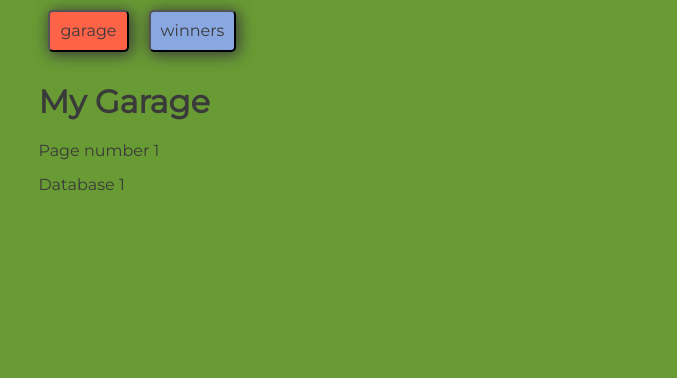
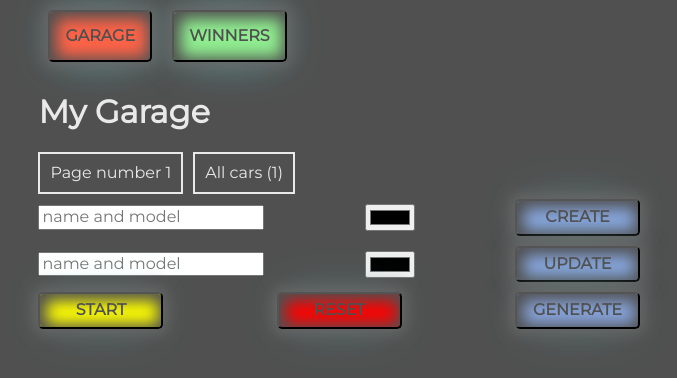
Before and after one commit to aleksem07/shelter, a website built with webpack: page src/index.html in a window 1280 px wide. Shown: the whole page, without its empty margins (0-677 px from the left). Built offline with nearby package versions, Linux system fonts and the light colour scheme.

Commit message:
feat: add car editor

```diff
--- a/src/index.scss
+++ b/src/index.scss
@@ -5,5 +5,7 @@
 @import "style/buttons";
 
 @import "style/header";
+@import "style/main";
+@import "style/editor";
 
 @import "style/footer";
--- a/src/modules/app.ts
+++ b/src/modules/app.ts
@@ -1,2 +1,18 @@
-import "./ui/header";
-import "./ui/main";
+import { createHeader } from "./ui/header";
+import { createMain } from "./ui/main";
+import { createEditor } from "./ui/create-car";
+import "./page-switcher";
+import "./ui/start-race";
+import { createStartButtons } from "./ui/start-race";
+
+function app() {
+  createHeader.initHeader();
+  createMain.initMain();
+  createMain.initGarage();
+  createEditor.initEditor();
+  createEditor.createEditorButton("create");
+  createEditor.createEditorButton("update");
+  createStartButtons.init();
+  createStartButtons.createButtons();
+}
+app();
--- /dev/null
+++ b/src/modules/page-switcher.ts
@@ -0,0 +1,16 @@
+import { createMain } from "./ui/main";
+
+const garage = document.querySelector(".button-garage");
+const winners = document.querySelector(".button-winners");
+
+garage?.addEventListener("click", (evt) => {
+  evt.preventDefault();
+  createMain.clear();
+  createMain.initGarage();
+});
+
+winners?.addEventListener("click", (evt) => {
+  evt.preventDefault();
+  createMain.clear();
+  createMain.initWinners();
+});
--- /dev/null
+++ b/src/modules/ui/create-car.ts
@@ -0,0 +1,49 @@
+import { Button, createAndAppendElement } from "./util";
+
+const createEditor = {
+  elements: {
+    main: null as HTMLElement | null,
+    container: null as HTMLElement | null,
+    div: null as HTMLElement | null,
+    button: null as HTMLElement | null,
+    input: null as HTMLInputElement | null,
+  },
+
+  initEditor() {
+    this.elements.main = document.querySelector("main");
+  },
+
+  createEditorButton(name: string) {
+    const createBtn = new Button(name);
+
+    this.elements.container = createAndAppendElement("div", "container");
+    if (this.elements.main) {
+      this.elements.main.appendChild(this.elements.container);
+    } else {
+      console.error("Not find <main></main>");
+    }
+
+    this.elements.input = createAndAppendElement(
+      "input",
+      `${name}-input`
+    ) as HTMLInputElement;
+    this.elements.input.placeholder = "name and model";
+    this.elements.container?.appendChild(this.elements.input);
+
+    this.elements.input = createAndAppendElement(
+      "input",
+      `${name}-color`
+    ) as HTMLInputElement;
+    this.elements.input.type = "color";
+    this.elements.container?.appendChild(this.elements.input);
+
+    this.elements.button = createAndAppendElement(
+      "button",
+      `button editor-button ${name}-button`,
+      createBtn.name
+    );
+    this.elements.container?.appendChild(this.elements.button);
+  },
+};
+
+export { createEditor };
--- a/src/modules/ui/header.ts
+++ b/src/modules/ui/header.ts
@@ -15,11 +15,11 @@ const createHeader = {
 
     //create buttons
     const garageBtn = new Button("garage", "tomato");
-    const winnersBtn = new Button("winners");
+    const winnersBtn = new Button("winners", "lightgreen");
 
     this.elements.button = createAndAppendElement(
       "button",
-      "button",
+      "button button-garage",
       garageBtn.name
     );
     this.elements.button.style.backgroundColor = garageBtn.color;
@@ -27,11 +27,12 @@ const createHeader = {
 
     this.elements.button = createAndAppendElement(
       "button",
-      "button",
+      "button button-winners",
       winnersBtn.name
     );
     this.elements.header.appendChild(this.elements.button);
+    this.elements.button.style.backgroundColor = winnersBtn.color;
   },
 };
 
-createHeader.initHeader();
+export { createHeader };
--- a/src/modules/ui/main.ts
+++ b/src/modules/ui/main.ts
@@ -32,8 +32,30 @@ const createMain = {
     this.elements.p.textContent = "Page number 1";
     this.elements.div?.appendChild(this.elements.p);
     //all count car in base
-    this.elements.p = createAndAppendElement("p", "database");
-    this.elements.p.textContent = "Database 1";
+    this.elements.p = createAndAppendElement("p", "database-counter");
+    this.elements.p.textContent = "All cars (1)";
+    this.elements.div?.appendChild(this.elements.p);
+  },
+
+  initWinners() {
+    //name
+    this.elements.h1 = createAndAppendElement("h1", "garage-title");
+    this.elements.h1.textContent = "Winners";
+    this.elements.main?.appendChild(this.elements.h1);
+
+    //container car/page counter
+    this.elements.div = createAndAppendElement(
+      "div",
+      "garage-counter-container"
+    );
+    this.elements.main?.appendChild(this.elements.div);
+    //page numb
+    this.elements.p = createAndAppendElement("p", "page-number");
+    this.elements.p.textContent = "Page number 1";
+    this.elements.div?.appendChild(this.elements.p);
+    //all count car in base
+    this.elements.p = createAndAppendElement("p", "database-counter");
+    this.elements.p.textContent = "All winners (1)";
     this.elements.div?.appendChild(this.elements.p);
   },
 
@@ -44,5 +66,4 @@ const createMain = {
   },
 };
 
-createMain.initMain();
-createMain.initGarage();
+export { createMain };
--- /dev/null
+++ b/src/modules/ui/start-race.ts
@@ -0,0 +1,43 @@
+import { Button, createAndAppendElement } from "./util";
+
+const createStartButtons = {
+  elements: {
+    main: null as HTMLElement | null,
+    container: null as HTMLElement | null,
+    div: null as HTMLElement | null,
+    button: null as HTMLElement | null,
+    input: null as HTMLInputElement | null,
+  },
+
+  init() {
+    this.elements.main = document.querySelector("main");
+    this.elements.container = createAndAppendElement("div", "container");
+    if (this.elements.main) {
+      this.elements.main.appendChild(this.elements.container);
+    } else {
+      console.error("Not find <main></main>");
+    }
+  },
+
+  createButtons() {
+    const startBtn = new Button("start", "yellow");
+    const resetBtn = new Button("reset", "red");
+    const generateBtn = new Button("generate");
+
+    const btn = (btn: Button) => {
+      this.elements.button = createAndAppendElement(
+        "button",
+        `button editor-button start-button`,
+        btn.name
+      );
+      this.elements.button.style.backgroundColor = btn.color;
+      this.elements.container?.appendChild(this.elements.button);
+    };
+
+    btn(startBtn);
+    btn(resetBtn);
+    btn(generateBtn);
+  },
+};
+
+export { createStartButtons };
--- a/src/modules/ui/util.ts
+++ b/src/modules/ui/util.ts
@@ -12,7 +12,7 @@ const createAndAppendElement = function (
 ): HTMLElement {
   const element = document.createElement(tag);
   if (className) element.className = className;
-  if (textContent) element.textContent = textContent;
+  if (textContent) element.textContent = textContent.toUpperCase();
   return element;
 };
 
--- a/src/style/_buttons.scss
+++ b/src/style/_buttons.scss
@@ -1,9 +1,27 @@
 .button {
-  padding: 10px;
+  padding: 15px;
   margin: 10px;
   cursor: pointer;
-  color: $text;
+  color: $text-button;
+  font-weight: 700;
   border-radius: 5px;
   background-color: $back-btn--default;
-  box-shadow: 2px 2px 15px 1px $text;
+  box-shadow: 0 0 15px 5px $back--add, 0 0 50px -15px rgb(109, 255, 255),
+    inset 2px 2px 15px 5px $back;
+  transition: all 0.25s ease;
+
+  &:hover {
+    color: $text;
+  }
+
+  &:active {
+    color: $back--add;
+    box-shadow: inset 2px 2px 15px 10px $shadow--add;
+  }
 }
+
+.editor-button {
+  min-width: 125px;
+  margin: 0;
+  padding: 7px 15px;
+}
--- /dev/null
+++ b/src/style/_editor.scss
@@ -0,0 +1,7 @@
+.container {
+  margin: 5px 0;
+  display: flex;
+  justify-content: space-between;
+  align-items: center;
+  gap: 10px;
+}
--- /dev/null
+++ b/src/style/_main.scss
@@ -0,0 +1,16 @@
+.main {
+  display: grid;
+  grid-template-rows: repeat(5, min-content);
+  grid-template-columns: 50%;
+}
+
+.garage-counter-container {
+  display: flex;
+  gap: 10px;
+
+  & p {
+    margin: 0;
+    padding: 10px;
+    border: 2px solid $text;
+  }
+}
--- a/src/style/_var.scss
+++ b/src/style/_var.scss
@@ -1,6 +1,10 @@
-$back: #689b34;
+$back: #505050;
+$back--add: #686868;
+$shadow--add: #3d3d3d;
 $back-btn--default: #89a7e0;
-$text: #3a3a3a;
+$back-btn--add: #89e0c3;
+$text: #e9e9e9;
+$text-button: #505050;
 
 $width-desktop: 1920px;
 $width-tablet: 768px;
```
